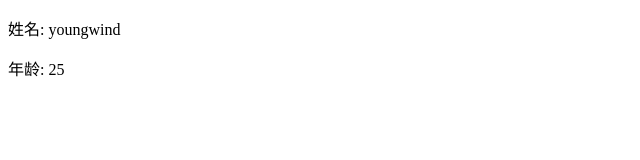
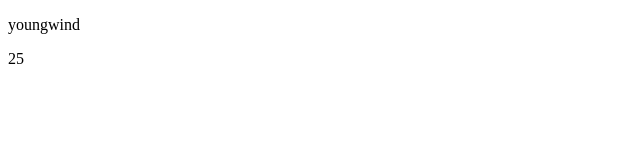
Before and after one commit to hardfist/ife_2017, a website: page nuomi/index.html in a window 1280 px wide. Shown: the whole page, without its empty margins (0-640 px from the left). Drawn offline with Linux system fonts and the light colour scheme; files whose address does not match are found by name.

Commit message:
完成文本指令

```diff
--- a/nuomi/index.html
+++ b/nuomi/index.html
@@ -11,16 +11,15 @@
 
 <body>
     <div id="app">
-        <p>姓名: {{user.name}}</p>
-        <p>年龄: {{user.age}}</p>
+        <p>姓名: {{name}}</p>
+        <p>年龄: {{age}}</p>
     </div>
     <script>
         const Vue = vue.Vue
         var data = {
-            user: {
-                name: 'youngwind',
-                    age: 25
-            }
+            name: 'youngwind',
+            age: 25
+
         }
         let app = new Vue({
             el: '#app',
--- a/nuomi/vue_implementation/vue.js
+++ b/nuomi/vue_implementation/vue.js
@@ -42,6 +42,15 @@
             return true
         }
         return a === b
+    }
+    function getValue(model, props) {
+        let list = props.split('.')
+        for (let i = 0; i < list.length; i++) {
+            if (model != null) {
+                model = model[list[i]]
+            }
+        }
+        return model
     }
 
     // 事件对象
@@ -142,10 +151,11 @@
             this.$data = options.data
             this.$el = document.querySelector(options.el)
             this.$template = this.$el.cloneNode(true)
+            this._directives = []
 
             //创建观察对象
             this.observer = Observer.create(this.$data)
-            this.observer.on('set', this.$mount.bind(this))
+            this.observer.on('set', this._updateBindingAt.bind(this))
 
             //挂载
             this.$mount()
@@ -155,12 +165,7 @@
             this._compile()
         }
         _compile() {
-            fragment = document.createDocumentFragment()
-            currentNodeList.push(fragment)
-            this._compileNode(this.$template)
-
-            this.$el.parentNode.replaceChild(fragment, this.$el)
-            this.$el = document.querySelector(this.$options.el)
+            this._compileNode(this.$el)
         }
         _compileNode(node) {
             switch (node.nodeType) {
@@ -177,40 +182,41 @@
             }
         }
         _compileText(node) {
-            let self = this
-            const reg = /{{([^}]*)}}/g
-            let content = node.textContent.replace(reg, function (word, prop) {
-                console.log('prop:',prop)
-                console.log('data:',self.$data)
-                return self._getField(prop)
+            let patt = /{{[^}]*}}/g
+            let nodeValue = node.nodeValue
+            let expressions = nodeValue.match(patt)
+            if (!expressions) {
+                return
+            }
+            expressions.forEach((expression) => {
+                let el = document.createTextNode('')
+                node.parentNode.insertBefore(el, node)
+                let property = expression.replace(/[{}]/g, '')
+                this._bindDirective('text', property, el)
             })
-            currentNodeList[currentNodeList.length - 1].appendChild(document.createTextNode(content))
+            node.parentNode.removeChild(node)
+        }
+        _bindDirective(name, expression, node) {
+            let dirs = this._directives
+            dirs.push(
+                new Directive(name, node, this, expression)
+            )
         }
         _compileElement(node) {
-            let newNode = document.createElement(node.tagName)
-            if (node.hasAttributes()) {
-                let attrs = node.attributes
-                for (let attr of attrs) {
-                    newNode.setAttribute(attr.name, attr.value)
-                }
-            }
-            let currentNode = currentNodeList[currentNodeList.length - 1].appendChild(newNode)
             if (node.hasChildNodes()) {
-                currentNodeList.push(currentNode)
                 for (let childNode of node.childNodes) {
                     this._compileNode(childNode)
                 }
             }
         }
-        _getField(props){
-            let list = props.split('.')
-            let model = this.$data || {}
-            for(let i=0;i<list.length;i++){
-                if(model != null){
-                    model = model[list[i]]
-                }
-            }
-            return model
+        _getField(props) {
+            getValue(this.$data,props)
+        }
+        _updateBindingAt(key,value) {
+            this._directives.forEach((directive) => {
+                if (directive.expression !== key) return
+                directive.update()
+            })
         }
     }
 
@@ -246,13 +252,14 @@
     class Directive {
         constructor(name, el, vm, expression) {
             this.name = name
+            this.el = el
             this.vm = vm
             this.expression = expression
             this.attr = 'nodeValue'
             this.update()
         }
         update() {
-            this.el[this.attr] = this.vm.$data[this.expression]
+            this.el[this.attr] = getValue(this.vm.$data,this.expression)
             console.log(`更新了Dom-${this.expression}`)
         }
     }
```
